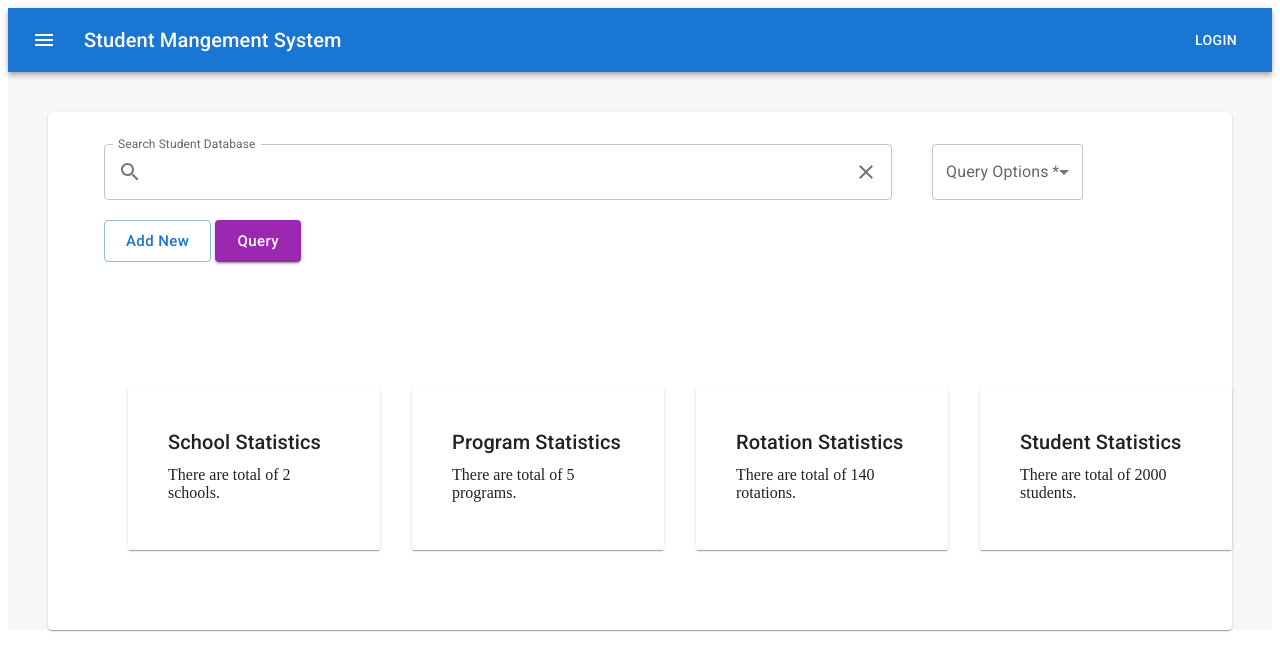
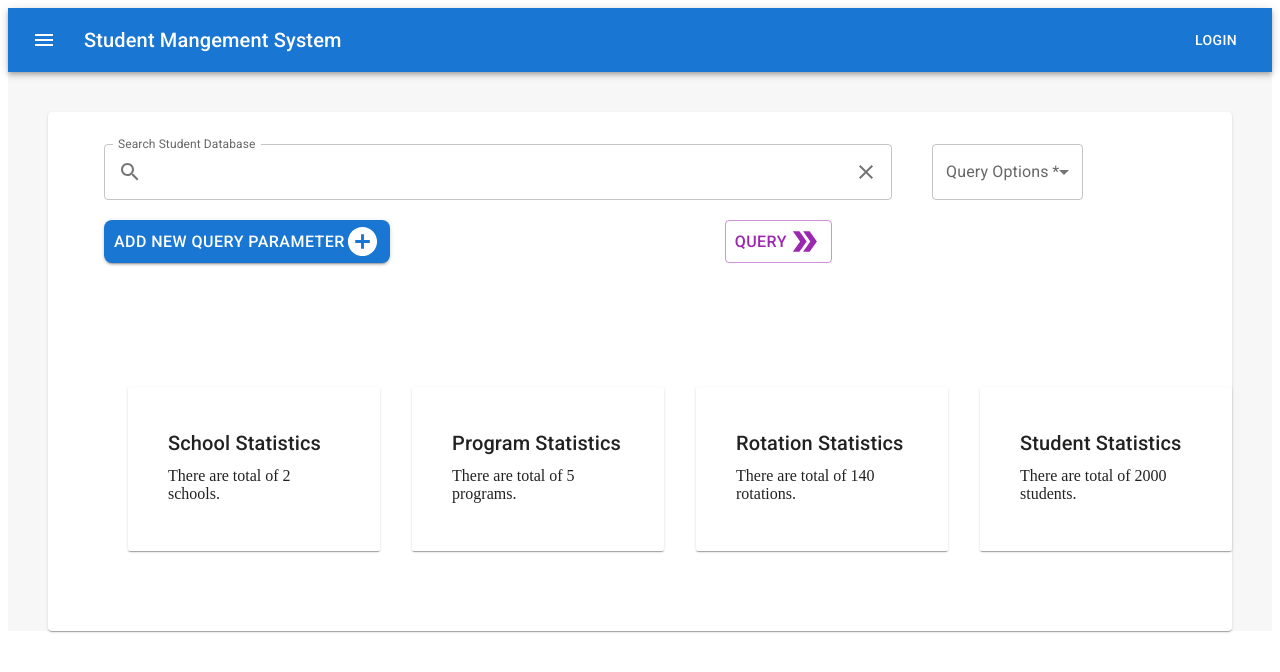
Before and after one commit to 0x5929/ST-SMS-FRONTEND-web-sms, a React (Create React App) app: page / in a window 1280 px wide. Shown: the top 672 px of the page. Built offline with nearby package versions, Linux system fonts and the light colour scheme.

Commit message:
changed some button looks, and css

```diff
--- a/src/components/Grid.js
+++ b/src/components/Grid.js
@@ -1,8 +1,9 @@
 import React, { useEffect } from 'react'
-import { Box, Grid } from '@mui/material'
-
+import { Grid } from '@mui/material'
+import AddCircleIcon from '@mui/icons-material/AddCircle';
+import DoubleArrowIcon from '@mui/icons-material/DoubleArrow';
 import { Input, Select, DatePicker, Checkbox, RadioGroup } from './Inputs'
-import {Button} from './Button'
+import { Button, IconButton } from './Button'
 import SearchBar from './SearchBar'
 import Form from './Form'
 import Card from './Card'
@@ -263,14 +264,18 @@ const DelButton = styled(Button)(( {theme} ) => ({
     marginLeft: theme.spacing(0)
 }));
 
-const AddButton = styled(Button)(( {theme} ) => ({
+const AddButton = styled(IconButton)(( {theme} ) => ({
+    borderRadius: theme.spacing(1),
     marginTop: theme.spacing(1.5),
-    marginLeft: theme.spacing(4)
+    marginLeft: theme.spacing(4),
+    fontSize: theme.spacing(2)
 }));
 
-const QueryButton = styled(Button)(( {theme} ) => ({
+const QueryButton = styled(IconButton)(( {theme} ) => ({
     marginTop: theme.spacing(1.5),
-    marginLeft: theme.spacing(0)
+    marginLeft: theme.spacing(0),
+    marginRight: theme.spacing(47),
+    fontSize: theme.spacing(2)
 }));
 
 
@@ -339,17 +344,30 @@ export function QueryLayoutGrid(props) {
                                         }
                                         {
                                             queryOptions.length - 1 === index && queryOptions.length < 5 && (
-                                                <Grid item xs={12}>
+                                                <Grid
+                                                    item xs={12}
+                                                    sx={{display: 'flex', justifyContent: 'space-between'}}
+                                                >
                                                         <AddButton
-                                                        text="Add New"
+                                                            color="primary"
                                                             onClick={handleAddNewQuery}
-                                                        variant="outlined"
+                                                            variant="contained"
+                                                        >
+                                                            ADD NEW QUERY PARAMETER
+                                                            <AddCircleIcon
+                                                                fontSize="large"
                                                             />
+                                                        </AddButton>
                                                         <QueryButton
-                                                        text="Query"
                                                             type="Submit"
                                                             color="secondary"
+                                                            variant="outlined"
+                                                        >
+                                                            QUERY
+                                                            <DoubleArrowIcon
+                                                                fontSize="large"
                                                             />
+                                                        </QueryButton>
 
                                                 </Grid>
                                             )
```
Lines whose indentation alone changed are shown as unchanged.
